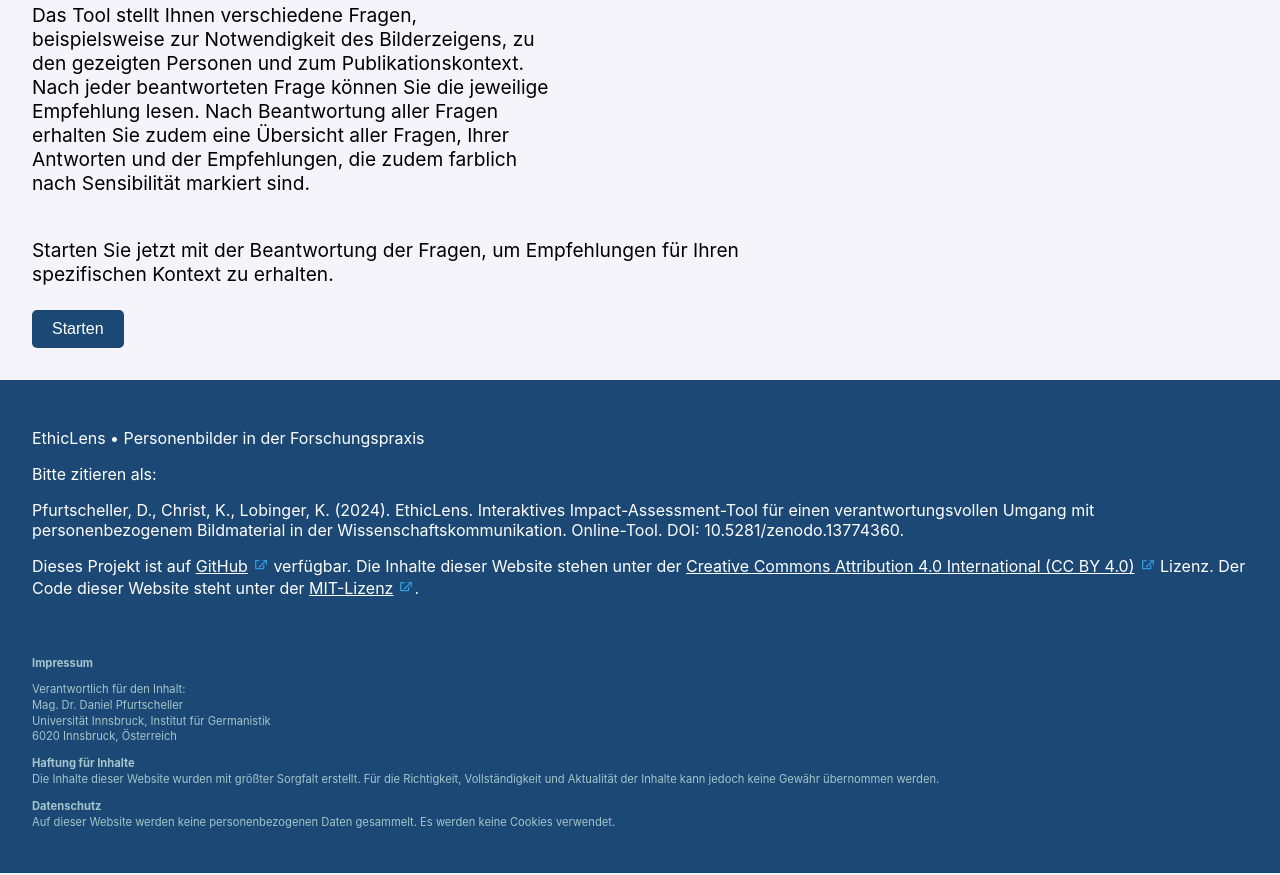
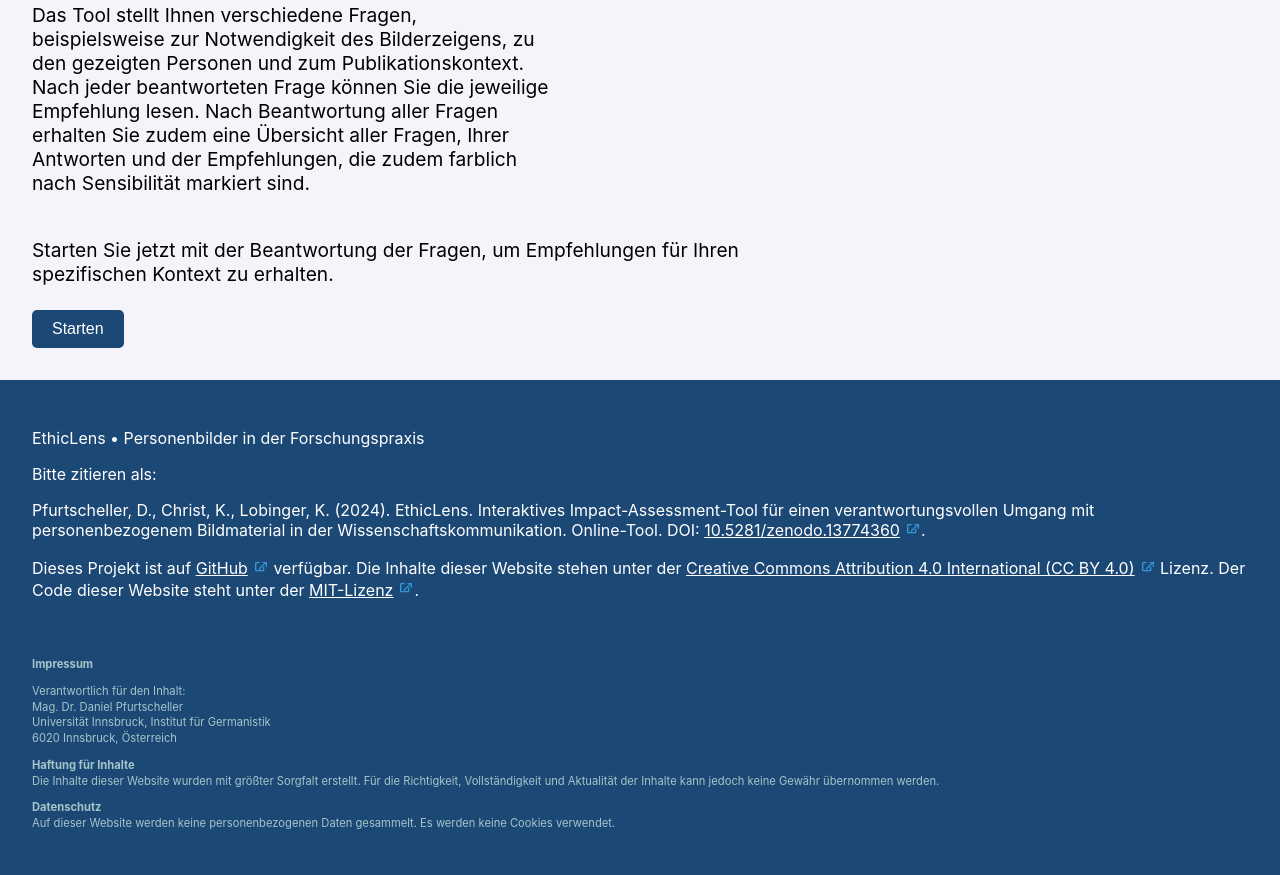
Before and after one commit to ethiclens/ethiclens.github.io, a plain HTML site: page index.html in a window 1280 px wide. Shown: the part 516-1391 px from the top of the page. Drawn offline with Linux system fonts and the light colour scheme.

Commit message:
Update index.html DOI Link

```diff
--- a/index.html
+++ b/index.html
@@ -85,7 +85,7 @@
   <p>EthicLens • Personenbilder in der Forschungspraxis</p>
   <p>Bitte zitieren als: <p>
 
-  <p>Pfurtscheller, D., Christ, K., Lobinger, K. (2024). EthicLens. Interaktives Impact-Assessment-Tool für einen verantwortungsvollen Umgang mit personenbezogenem Bildmaterial in der Wissenschaftskommunikation. Online-Tool. DOI: 10.5281/zenodo.13774360.</p>
+  <p>Pfurtscheller, D., Christ, K., Lobinger, K. (2024). EthicLens. Interaktives Impact-Assessment-Tool für einen verantwortungsvollen Umgang mit personenbezogenem Bildmaterial in der Wissenschaftskommunikation. Online-Tool. DOI: <a href="https://zenodo.org/doi/10.5281/zenodo.13774360">10.5281/zenodo.13774360</a>.</p>
 
   <!-- Lizenzangaben für Inhalte und Code -->
   <p>Dieses Projekt ist auf <a href="https://github.com/ethiclens" target="_blank">GitHub</a> verfügbar. Die Inhalte dieser Website stehen unter der <a href="https://creativecommons.org/licenses/by/4.0/" target="_blank">Creative Commons Attribution 4.0 International (CC BY 4.0)</a> Lizenz. Der Code dieser Website steht unter der <a href="https://opensource.org/licenses/MIT" target="_blank">MIT-Lizenz</a>.</p>
```
